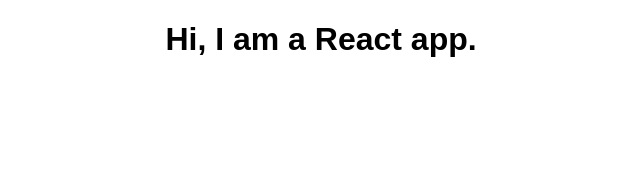
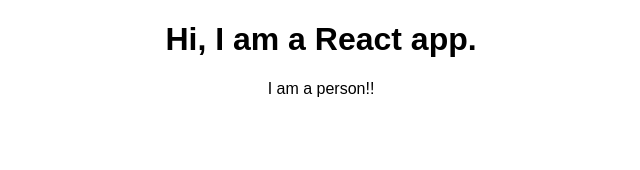
Before and after one commit to joshijai2/Intro-to-react, a React (Create React App) app in the folder react-intro/: page / in a window 1280 px wide. Shown: the top 170 px of the page, without its empty margins (319-959 px from the left). Built offline with nearby package versions, Linux system fonts and the light colour scheme.

Commit message:
react tuts 3.8

```diff
--- a/react-intro/src/App.js
+++ b/react-intro/src/App.js
@@ -1,11 +1,13 @@
 import React, { Component } from 'react';
 import './App.css';
+import Person from './Person/Person';
 
 class App extends Component {
   render() {
     return (
       <div className="App">
         <h1>Hi, I am a React app.</h1>
+        <Person />
       </div>
     );
   }
--- /dev/null
+++ b/react-intro/src/Person/Person.js
@@ -0,0 +1,8 @@
+import React from 'react';
+
+const person = () => {
+
+    return (<p>I am a person!!</p>);
+}
+
+export default person;
```
